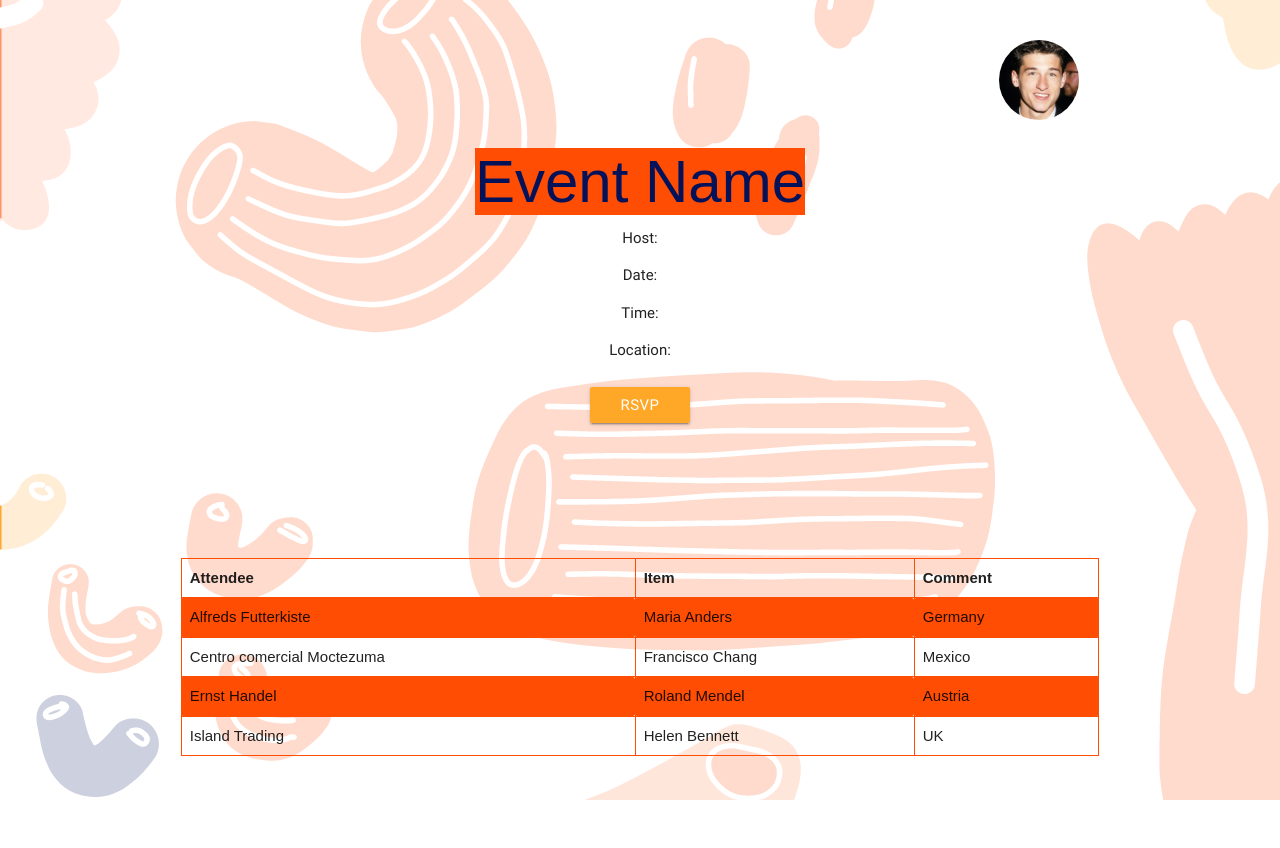
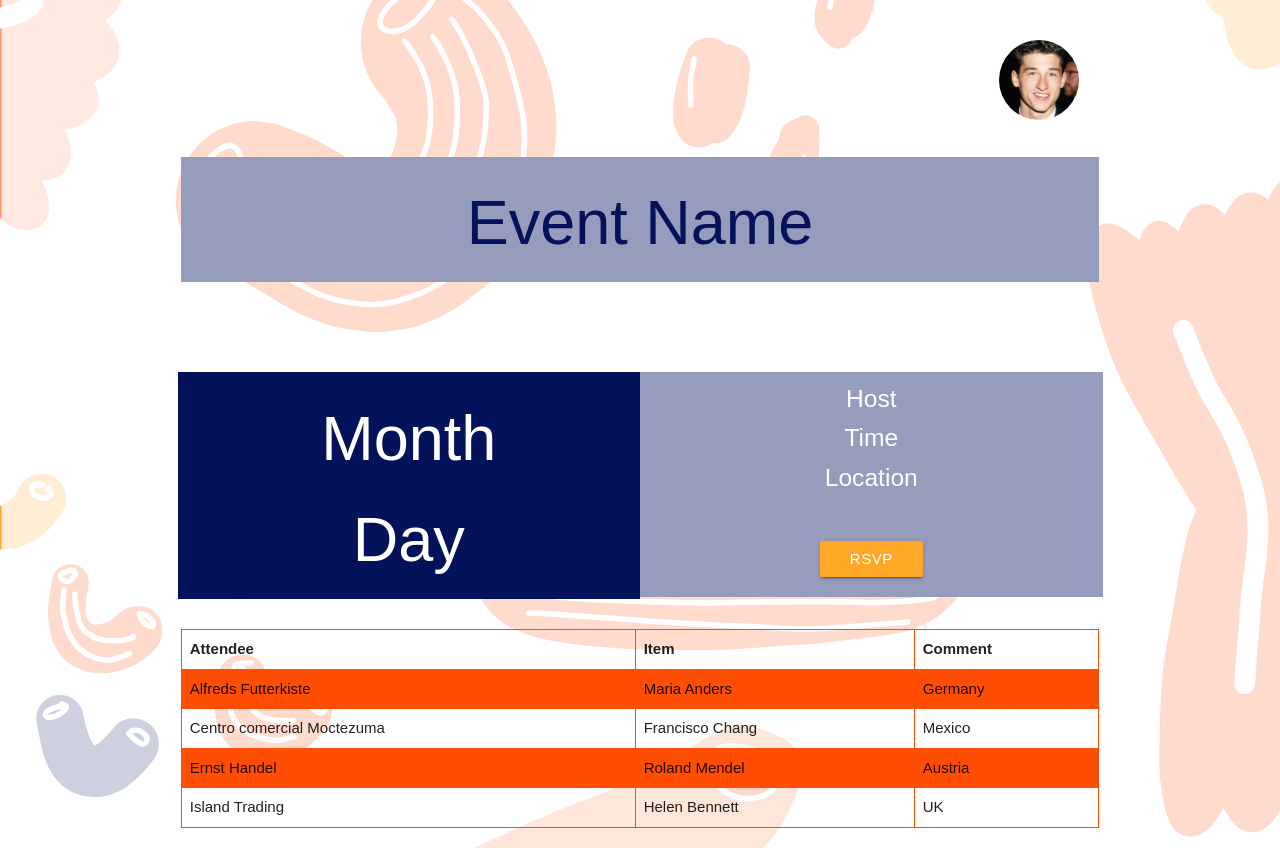
Before and after one commit to GrlCodeUNC/PastaClub, a website: page public/singleEvent.html in a window 1280 px wide. Before the commit the page ends 800 px from the top, so only its background shows below. Drawn offline with nearby package versions, Linux system fonts and the light colour scheme; a web font is replaced by a local one.

Commit message:
updated colors 4 event

```diff
--- a/public/assets/css/styles.css
+++ b/public/assets/css/styles.css
@@ -134,8 +134,8 @@
 
 .rsvp {
 	margin: 10px;
-	padding-bottom: 80px;
-	padding-top: 10px;
+	padding-top: 40px;
+	padding-bottom: 10px;
 }
 
 .attendees {
@@ -257,3 +257,24 @@ tr:nth-child(even) {
 	font-size: 60px;
 	width: 100%;
 }
+
+.eventName {
+	background: #959cbc;
+	margin-top: 50px;
+}
+
+#eventDate {
+  background: #041259;
+  height: auto;
+  margin-top: 100;
+  color: #ffffff;
+  font-family: 'Arya', sans-serif;
+}
+
+#eventDetails {
+  background: #959cbc;
+  height: auto;
+  margin-top: 100;
+  color: #ffffff;
+  font-family: 'Arya', sans-serif;
+}
--- a/public/singleEvent.html
+++ b/public/singleEvent.html
@@ -28,14 +28,29 @@
     <img src="assets/images/dempsey-1987.jpg" alt="Patrick" width="80" class="circle">
   </div>
 
+    <div class="row center">
+      <div class="eventName col s12"><span class="flow-text"><h1>Event Name</h1></span></div>
+    </div>
+
    <div class="row center" id="featured">
       <div id="eventName" id="featured">
         <div class="row center">
-            <div class="grid-example col s12"><span class="flow-text" id="plate">Event Name</span>
-            </div>
-            <br>
 
             <div class="row">
+                <div class="col s6 section" id="eventDate">
+                    <h1>Month</h1>
+                    <h1>Day</h1>
+                </div>
+                <div class="col s6 section" id="eventDetails">
+                    <h5>Host</h5>
+                    <h5>Time</h5>
+                    <h5>Location</h5>
+                    <div class="rsvp">
+                         <a class="waves-effect orange lighten-1 btn">RSVP</a>
+                    </div>
+                </div>
+            </div>
+         <!--    <div class="row">
                 <div class="section s6">
                     <div id="hostUserInput">
                         <p>Host: </p>
@@ -53,7 +68,7 @@
                          <a class="waves-effect orange lighten-1 btn">RSVP</a>
                          </div>
                 </div>
-            </div>
+            </div> -->
         </div>
       </div>
  </div>
```
